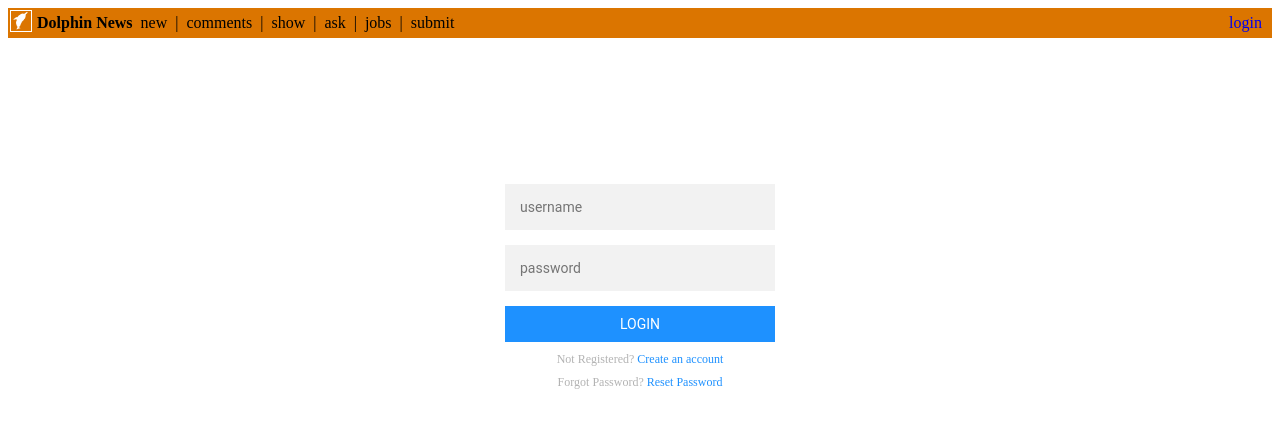
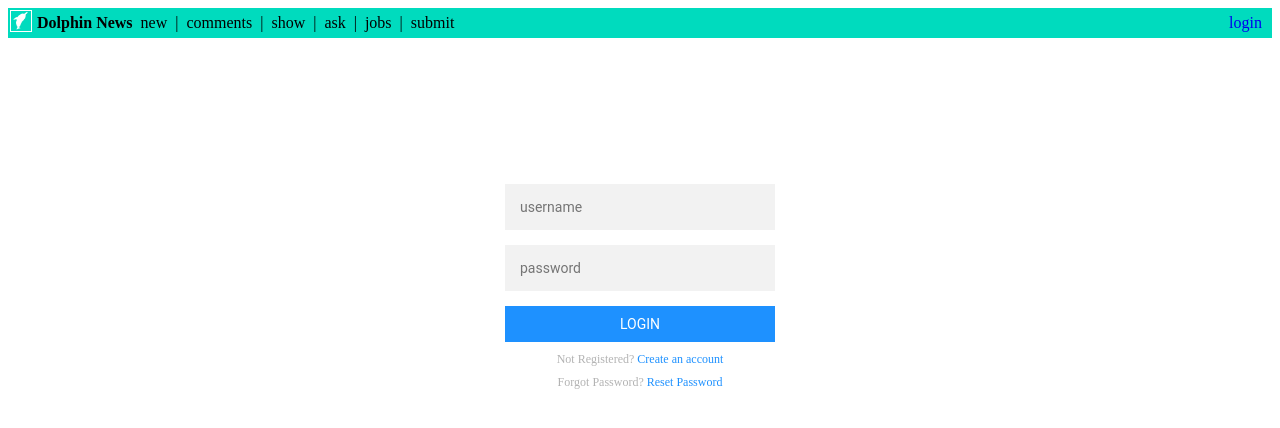
Before and after one commit to BingoBois/DolphinNewsFrontend, a React (Create React App) app: page /login in a window 1280 px wide. Shown: the top 428 px of the page. Built offline with nearby package versions, Linux system fonts and the light colour scheme.

Commit message:
New Colour #1000

```diff
--- a/src/stylesheets/headerStyles.css
+++ b/src/stylesheets/headerStyles.css
@@ -41,7 +41,7 @@ p.loginButton:hover {
 }
 
 .headerBar {
-    background-color: rgb(219, 117, 0);
+    background-color: rgb(0, 219, 190);
     display: flex;
     justify-content: space-between;
 }
```
